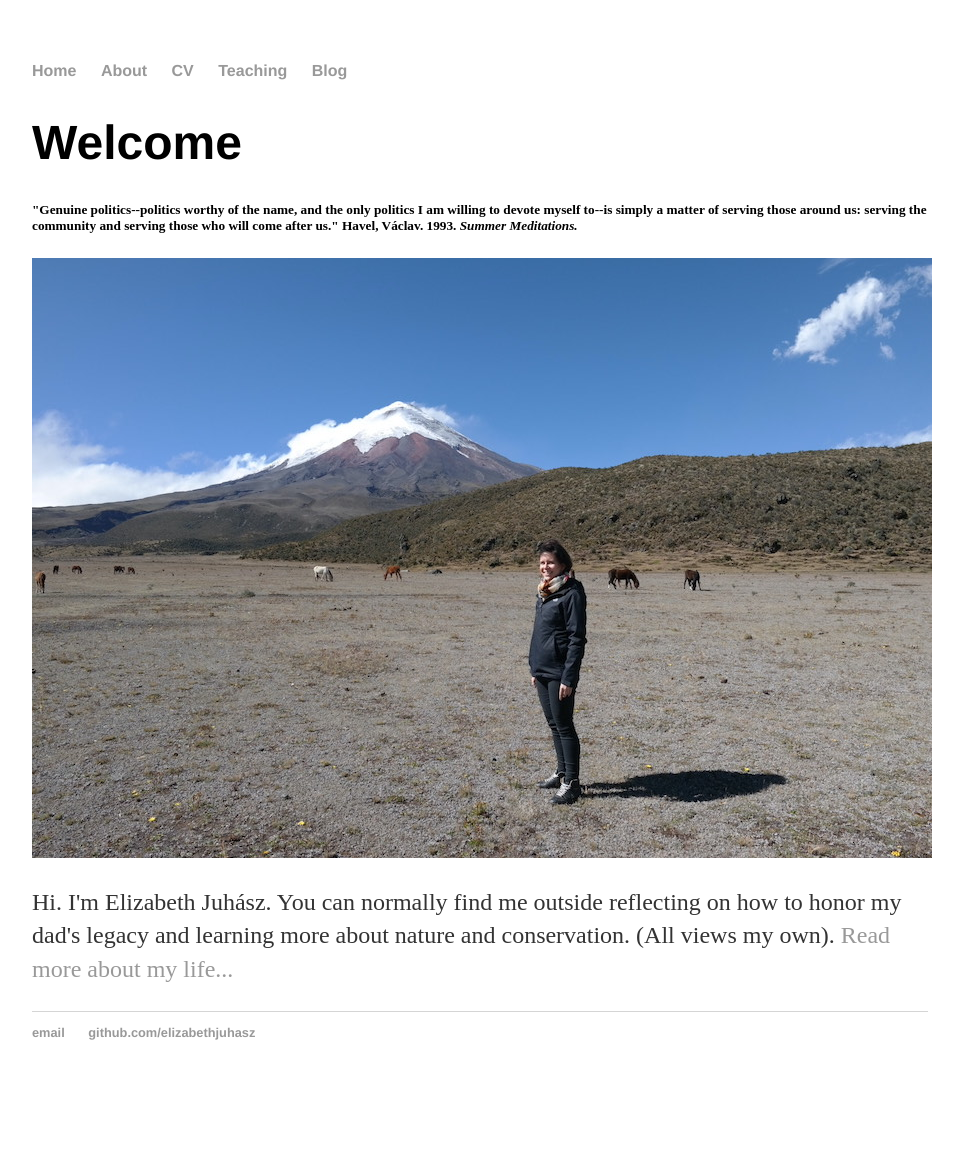
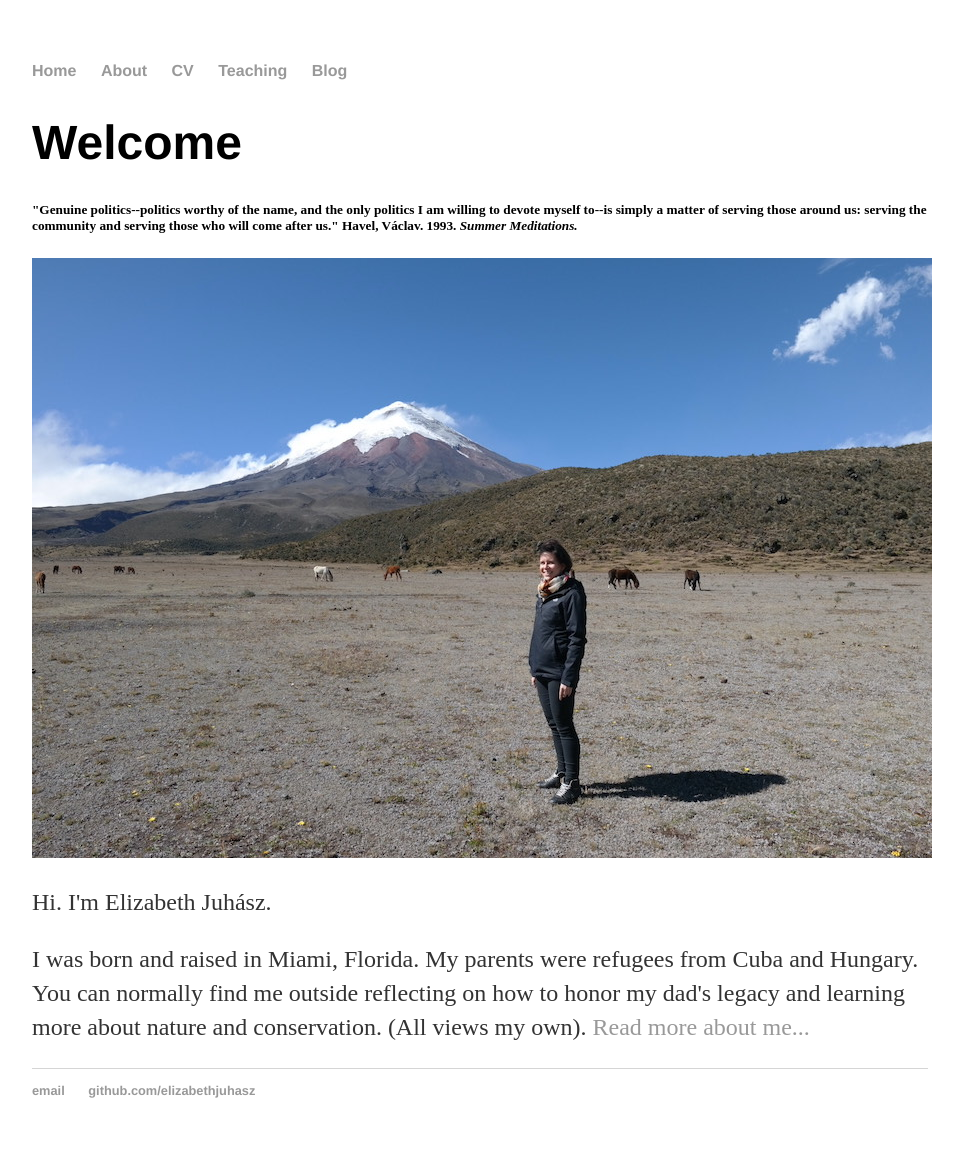
Before and after one commit to elizabethjuhasz/elizabethjuhasz.github.io, a Jekyll site: the page built from index.html, in a window 1280 px wide. Shown: the whole page, without its empty margins (160-1123 px from the left). Built offline with Jekyll 4.4.1, drawn with Linux system fonts in a browser that asks for light colours; before the commit the page ends 1102 px from its top, so only the background shows below that.

Commit message:
Update index.html

```diff
--- a/index.html
+++ b/index.html
@@ -7,5 +7,5 @@ title: Elizabeth
 			<h1>Welcome</h1>
 			<p><h5>"Genuine politics--politics worthy of the name, and the only politics I am willing to devote myself to--is simply a matter of serving those around us: serving the community and serving those who will come after us." Havel,  Václav. 1993. <i>Summer Meditations.</i></h5></p>
 			<img src="img/jpg/cotopaxi.JPG">
-			<p>Hi. I'm Elizabeth Juhász. You can normally find me outside reflecting on how to honor my dad's legacy and learning more about nature and conservation.  (All views my own). <a href="/about">Read more about my life...</a></p>
+			<p>Hi. I'm Elizabeth Juhász. <p>I was born and raised in Miami, Florida. My parents were refugees from Cuba and Hungary. You can normally find me outside reflecting on how to honor my dad's legacy and learning more about nature and conservation.  (All views my own). <a href="/about">Read more about me...</a></p>
 		</div>
```
